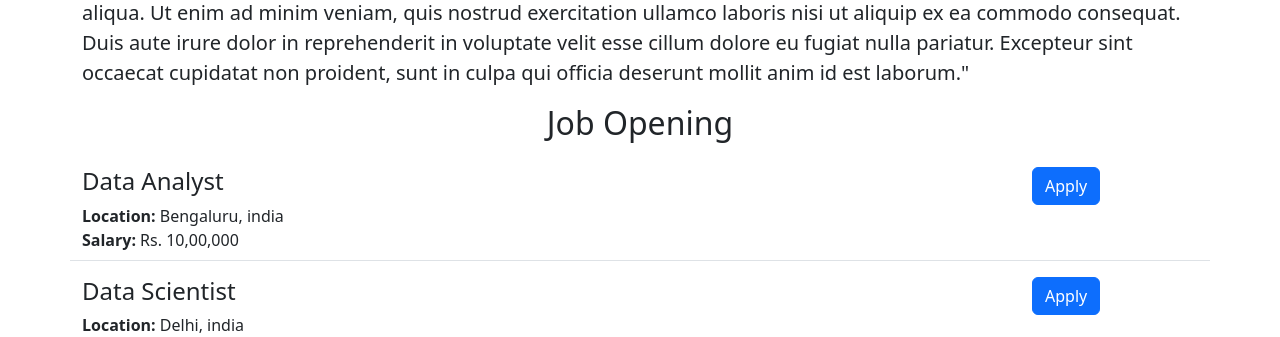
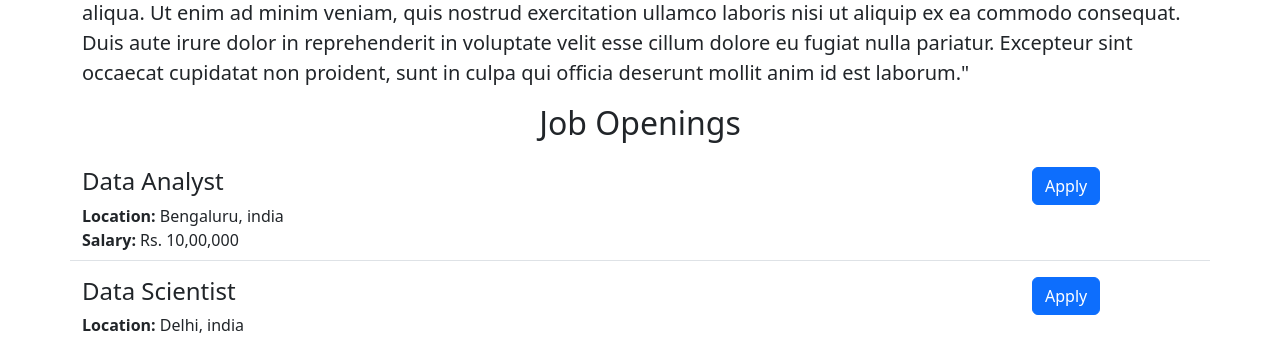
Before and after one commit to Qaladid/furah-website, a Flask app: page / in a window 1280 px wide. Shown: the part 542-879 px from the top of the page. Run offline with Flask 3, Linux system fonts and the light colour scheme.

Commit message:
small changes like adding letter 's'

```diff
--- a/templates/home.html
+++ b/templates/home.html
@@ -21,7 +21,7 @@
     <p class="lead">
       "Lorem ipsum dolor sit amet, consectetur adipiscing elit, sed do eiusmod tempor incididunt ut labore et dolore magna aliqua. Ut enim ad minim veniam, quis nostrud exercitation ullamco laboris nisi ut aliquip ex ea commodo consequat. Duis aute irure dolor in reprehenderit in voluptate velit esse cillum dolore eu fugiat nulla pariatur. Excepteur sint occaecat cupidatat non proident, sunt in culpa qui officia deserunt mollit anim id est laborum."
     </p class="lead">
-    <h2 class="text-center mt-2 mb-4">Job Opening</h2>
+    <h2 class="text-center mt-2 mb-4">Job Openings</h2>
 
     <div>
       {% for job in jobs %}
```
